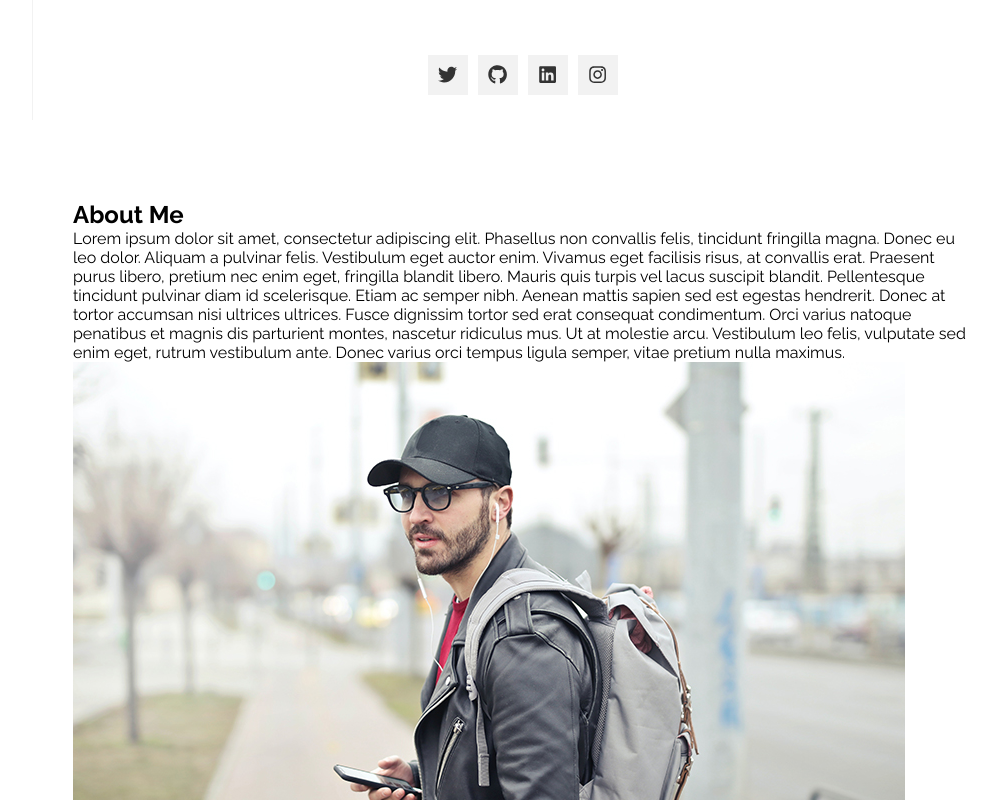
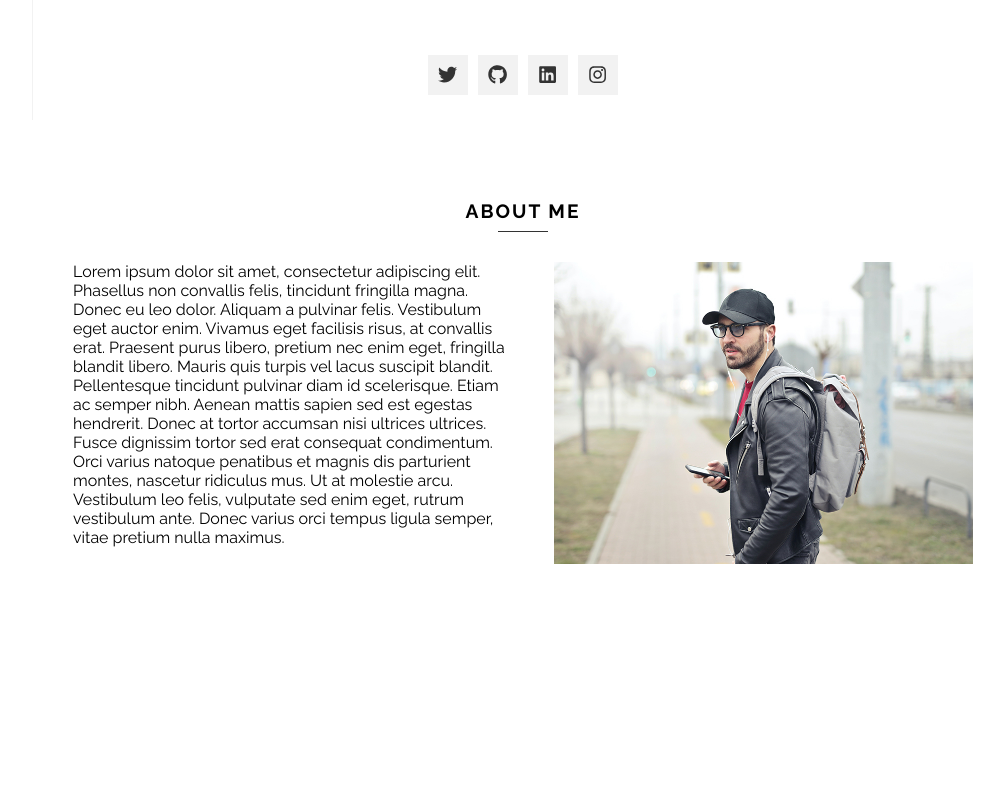
Before and after one commit to BenjacksonSE/portfolio, a React (Create React App) app: page / in a window 1280 px wide. Shown: the part 680-1480 px from the top of the page, without its empty margins (267-1271 px from the left). Built offline with nearby package versions, Linux system fonts and the light colour scheme.

Commit message:
about section formatted

```diff
--- a/src/components/About/About.js
+++ b/src/components/About/About.js
@@ -4,7 +4,7 @@ import image1 from './../../images/bg1.jpg';
 
 const About = () => {
   return (
-    <section className={classes.about} id='about'>
+    <section className={`${classes.about} ${classes.adjust}`} id='about'>
       <div className={classes.title}>
         <h2>About Me</h2>
       </div>
@@ -14,7 +14,7 @@ const About = () => {
             Lorem ipsum dolor sit amet, consectetur adipiscing elit. Phasellus non convallis felis, tincidunt fringilla magna. Donec eu leo dolor. Aliquam a pulvinar felis. Vestibulum eget auctor enim. Vivamus eget facilisis risus, at convallis erat. Praesent purus libero, pretium nec enim eget, fringilla blandit libero. Mauris quis turpis vel lacus suscipit blandit. Pellentesque tincidunt pulvinar diam id scelerisque. Etiam ac semper nibh. Aenean mattis sapien sed est egestas hendrerit. Donec at tortor accumsan nisi ultrices ultrices. Fusce dignissim tortor sed erat consequat condimentum. Orci varius natoque penatibus et magnis dis parturient montes, nascetur ridiculus mus. Ut at molestie arcu. Vestibulum leo felis, vulputate sed enim eget, rutrum vestibulum ante. Donec varius orci tempus ligula semper, vitae pretium nulla maximus.
           </p>
         </div>
-        <div className={classes.imgBox}>
+        <div className={classes.content__imgBox}>
           <img src={image1} />
         </div>
       </div>
--- a/src/components/About/About.module.scss
+++ b/src/components/About/About.module.scss
@@ -1,8 +1,49 @@
 @import './../../styles/variables.scss';
 
-section{
+.adjust{
   position: relative;
   min-height: 100vh;
   padding: 0 40px;
   padding-top: 80px;
+  background: $white2;
 }
+
+.title{
+  width: 100%;
+  text-align: center;
+
+  h2{
+    position: relative;
+    text-transform: uppercase;
+    letter-spacing: 2px;
+    font-size: 1.2em;
+    margin-bottom: 30px;
+  }
+}
+
+.title h2::before{
+  content: '';
+  position: absolute;
+  left: 50%;
+  transform: translate(-50%);
+  bottom: -10px;
+  width: 50px;
+  height: 1px;
+  background: $black;
+}
+
+.content{
+  display: flex;
+  justify-content: space-between;
+  margin-top: 40px;
+  &__text{
+    width: 49%;
+    min-width: 49%;
+  }
+  &__imgBox{
+    margin-left: 40px;
+    img{
+      max-width: 100%;
+    }
+  }
+}
```
